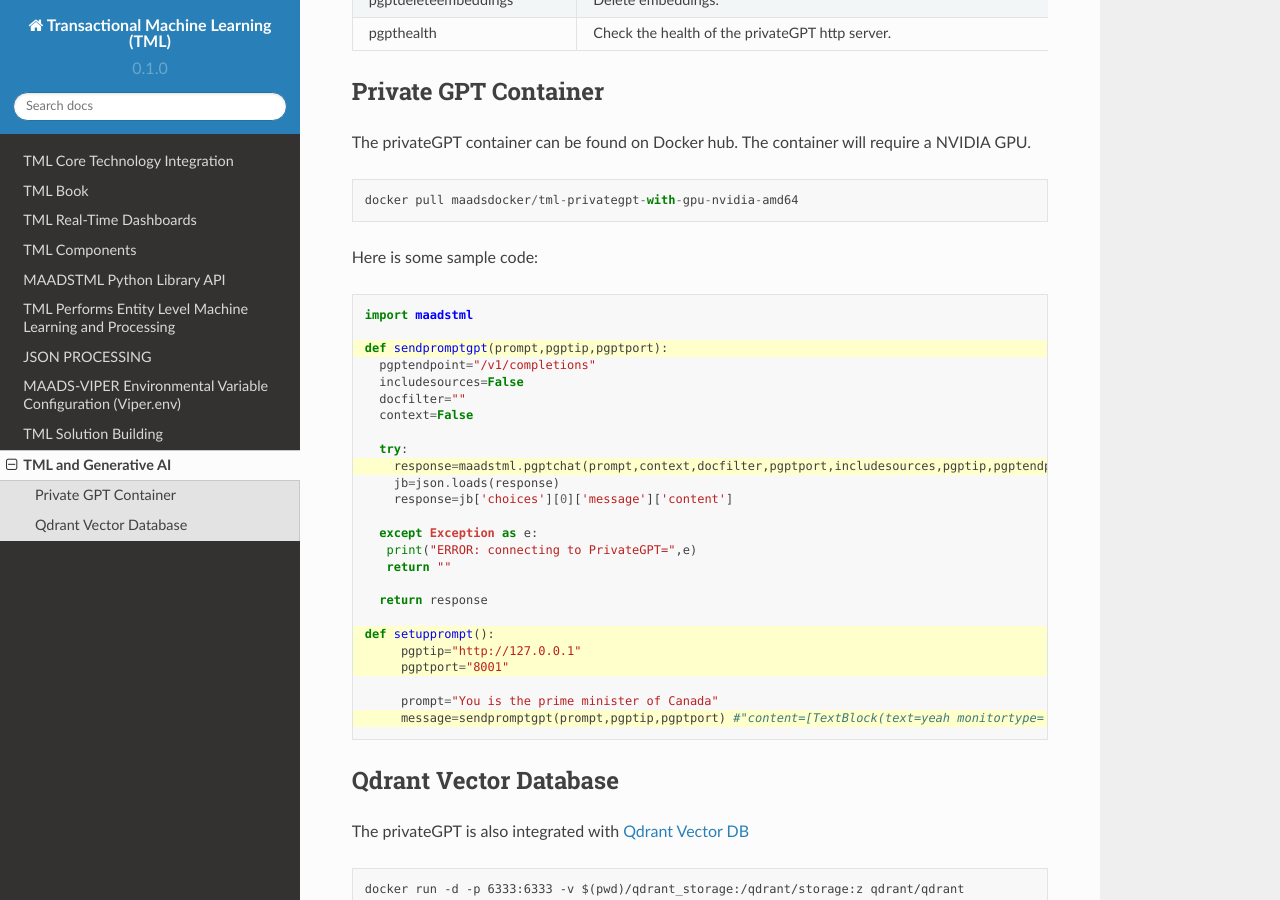
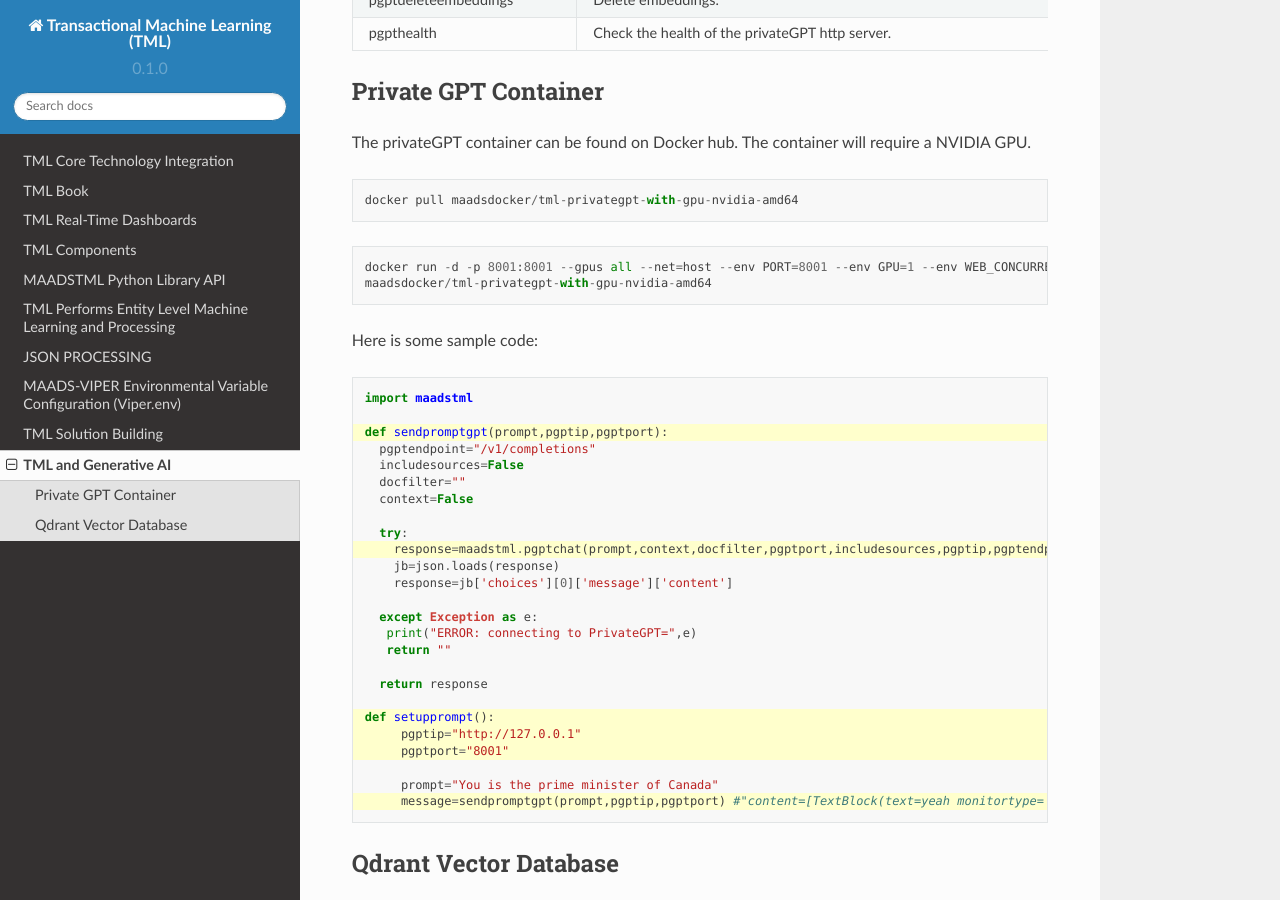
Before and after one commit to smaurice101/readthedocs, a Sphinx documentation site: the page built from docs/source/genai.rst, in a window 1280 px wide and 900 px high, scrolled down 380 px. Built offline with Sphinx 7.4.7 and the Read the Docs theme 2.0.0, drawn with Linux system fonts in a browser that asks for light colours.

Commit message:
Update genai.rst

```diff
--- a/docs/source/genai.rst
+++ b/docs/source/genai.rst
@@ -27,6 +27,11 @@
 .. code-block::
 
    docker pull maadsdocker/tml-privategpt-with-gpu-nvidia-amd64
+
+.. code-block::
+
+   docker run -d -p 8001:8001 --gpus all --net=host --env PORT=8001 --env GPU=1 --env WEB_CONCURRENCY=1 --env COLLECTION=tml-cisco --env CUDA_VISIBLE_DEVICES=0
+   maadsdocker/tml-privategpt-with-gpu-nvidia-amd64
 
 Here is some sample code:
 
```
